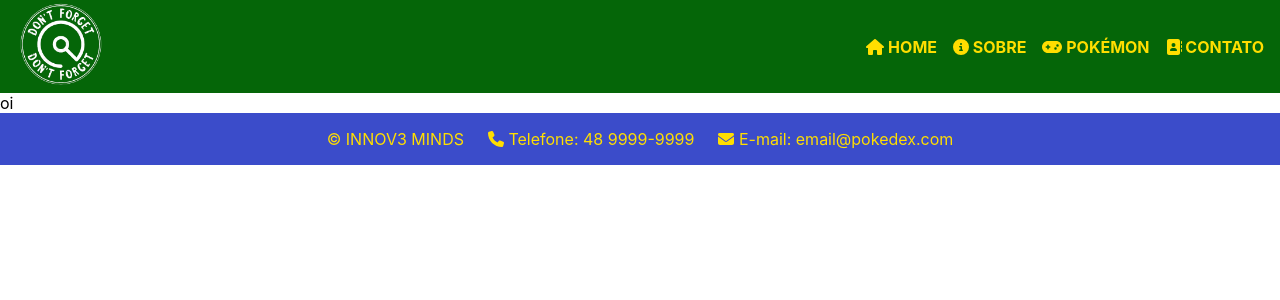
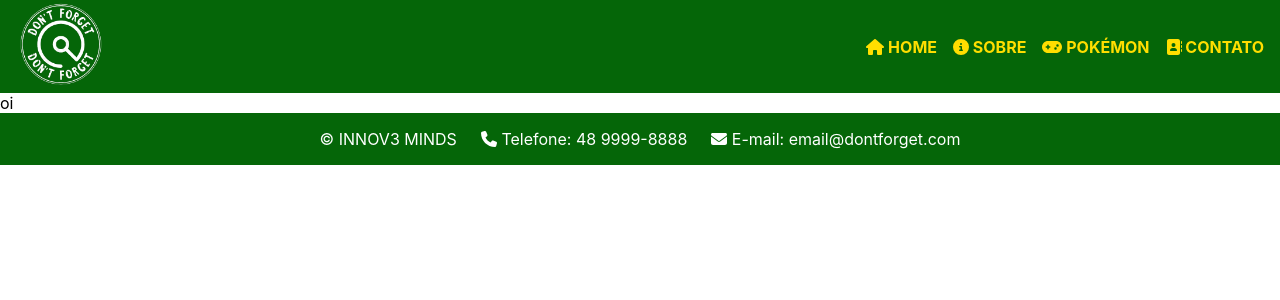
Before and after one commit to Madson-Carvalho/Dont-Forget, a React (Create React App) app: page / in a window 1280 px wide. Shown: the top 300 px of the page. Built offline with nearby package versions, Linux system fonts and the light colour scheme.

Commit message:
Alterei a cor das letras e do header

```diff
--- a/src/components/footer/Footer.css
+++ b/src/components/footer/Footer.css
@@ -1,8 +1,8 @@
 footer {
     display: flex;
     justify-content: center;
-    background-color: #3b4cca;
-    color: #ffde00;
+    background-color: #056608;
+    color: white;
     align-items: center;
     gap: 1.5rem;
 }
--- a/src/components/footer/Footer.js
+++ b/src/components/footer/Footer.js
@@ -6,8 +6,8 @@ const Footer = () => {
     return (
         <footer>
             <p>&copy; INNOV3 MINDS</p>
-            <p><FontAwesomeIcon icon={faPhone}/> Telefone: 48 9999-9999</p>
-            <p><FontAwesomeIcon icon={faEnvelope}/> E-mail: email@pokedex.com</p>
+            <p><FontAwesomeIcon icon={faPhone}/> Telefone: 48 9999-8888</p>
+            <p><FontAwesomeIcon icon={faEnvelope}/> E-mail: email@dontforget.com</p>
         </footer>
     );
 };
```
